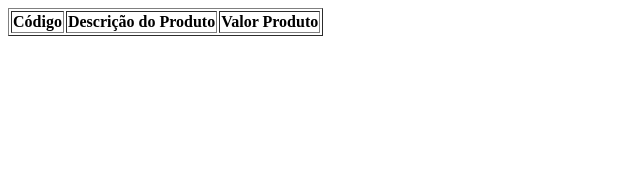
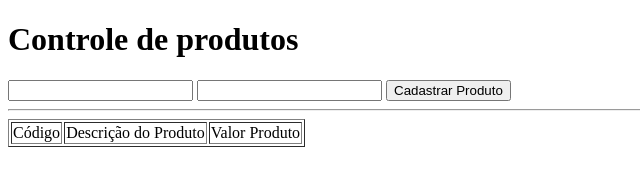
Before and after one commit to Wallyyyui/controle-produto, a plain HTML site: page index.html in a window 1280 px wide. Shown: the whole page, without its empty margins (0-640 px from the left). Drawn offline with Linux system fonts and the light colour scheme.

Commit message:
corrigindo erro na tabela

```diff
--- a/index.html
+++ b/index.html
@@ -6,32 +6,56 @@
     <title>Document</title>
 </head>
 <body>
-     <table border="1">
+
+    <h1>Controle de produtos</h1>
+
+    <div>
+        <input type="text" id="descricao">
+        <input type="text" id="preco">
+        <button onclick="addProduto()">Cadastrar Produto</button>
+    </div>
+    <hr>
+    <table border="1">
         <tr>
-            <th>Código</th>
-            <th>Descrição do Produto</th>
-            <th>Valor Produto</th>
-        </tr>
+            <td>Código</td>
+            <td>Descrição do Produto</td>
+            <td>Valor Produto</td>
+        </th>
         <tbody id="produtos"></tbody>
     </table>
 
     <script>
+
+        let descricaoProduto = document.getElementById('descricao')
+        let precoProduto = document.getElementById('preco')
+
         let linha = ''
-        let produtos = [
-            {codigo: 1, descricao: `Feijão Carioca 1Kg`. preco : 4.99}.
-            {codigo: 2, descricao: `Sardinha 88 150g`. preco: 6.99}.
-        ]
+        let produtos = []
 
-        produtos.push({codigo : 3, descricao: `Pacote de Macarrão Estrela`, preco: 2.59})
+        function addProduto() {
+            const produto = {
+                codigo: produtos.length + 1,
+                descricao: descricaoProduto.value,
+                preco: Number(precoProduto.value)
+            }
+            produtos.push(produto)
 
-        produtos.forEach(produto => linha += `
-        <tr>
-            <td>${produto.codigo}</td>
-            <td>${produto.descricao}</td>
-            <td>R$ ${produto.preco.toFixed(2)}</td>
-            </tr>`
-        )
-        document.getElementById('produtos').innerHTML = linha
+            linha = ''
+
+             produtos.forEach(p => linha += `
+                <tr>
+                    <td>${p.codigo}</td>
+                    <td>${p.descricao}</td>
+                    <td>R$ ${p.preco.toFixed(2)}</td>
+                    </tr>
+                `)
+
+                document.getElementById('produtos').innerHTML = linha
+
+                descricaoProduto.value = ''
+                precoProduto.value = ''
+                descricaoProduto.focus()
+        }
 
     </script>
 </body>
```
